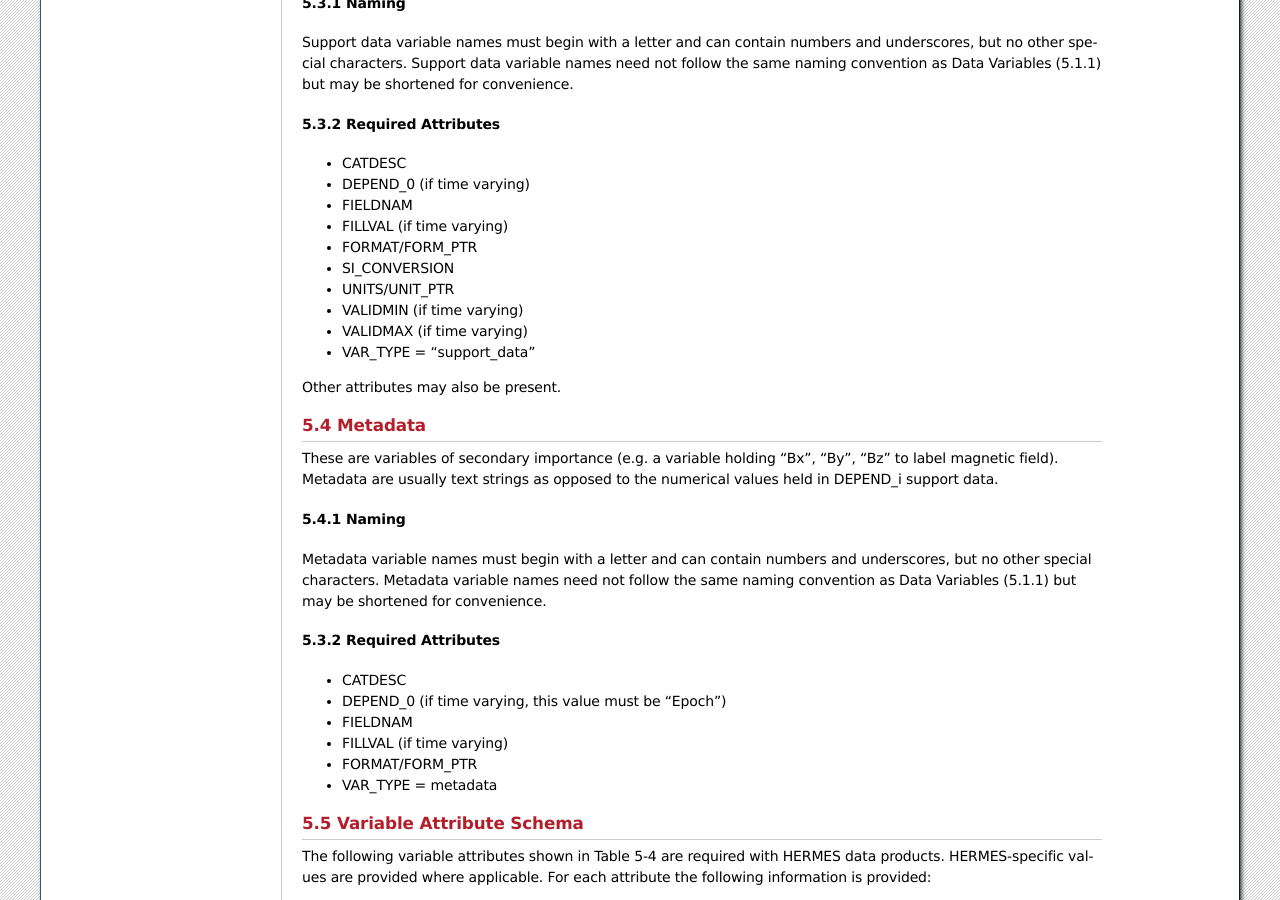
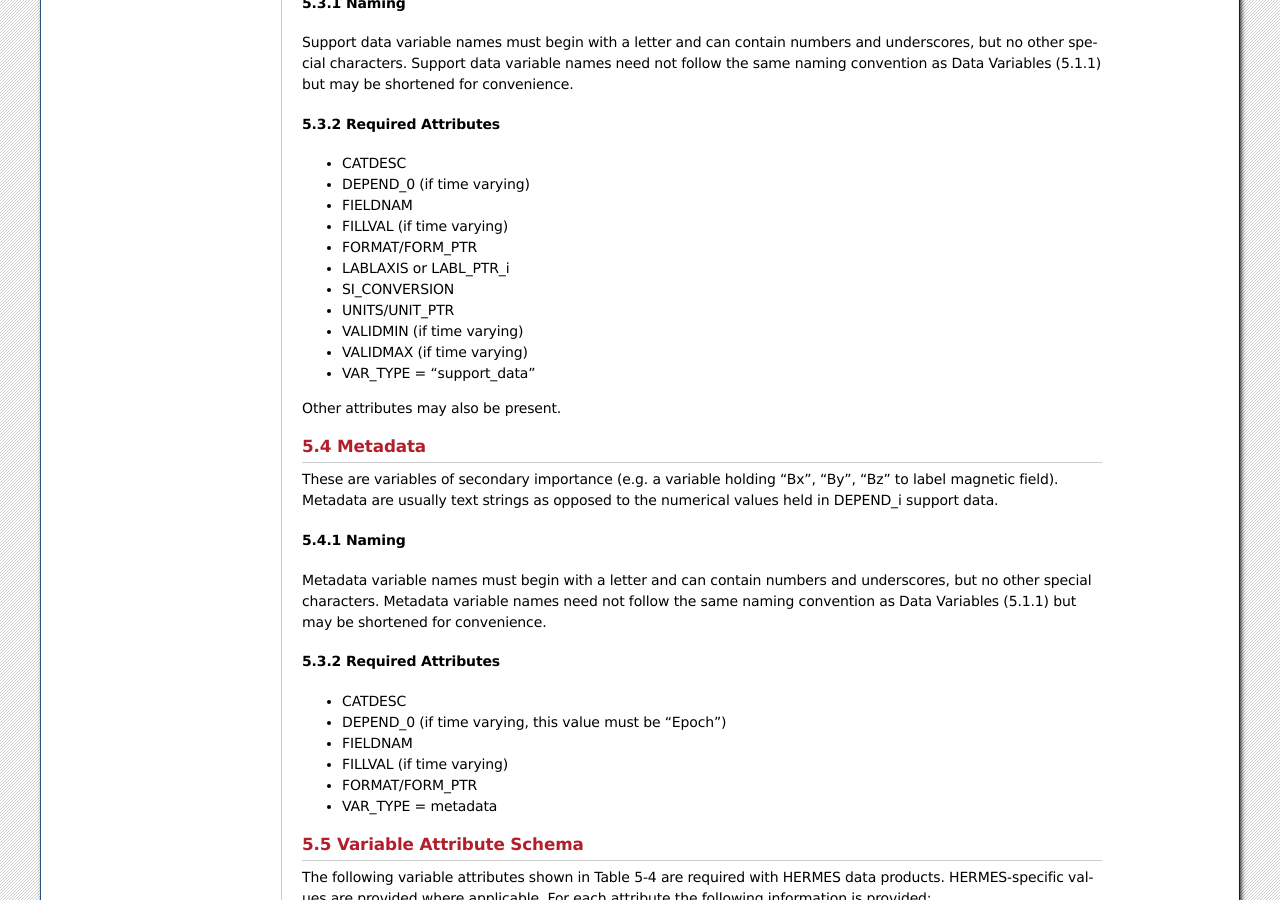
Before and after one commit to HERMES-SOC/hermes_core, a Sphinx documentation site: the page built from docs/user-guide/cdf_format_guide.rst, in a window 1280 px wide and 900 px high, scrolled down 7328 px. Built offline with Sphinx 7.4.7, drawn with Linux system fonts in a browser that asks for light colours; the version number could not be read and is left out.

Commit message:
Update Format Guide with Required Attrs

```diff
--- a/docs/user-guide/cdf_format_guide.rst
+++ b/docs/user-guide/cdf_format_guide.rst
@@ -483,6 +483,7 @@ convenience.
 * FIELDNAM
 * FILLVAL (if time varying)
 * FORMAT/FORM_PTR
+* LABLAXIS or LABL_PTR_i
 * SI_CONVERSION
 * UNITS/UNIT_PTR
 * VALIDMIN (if time varying)
```
